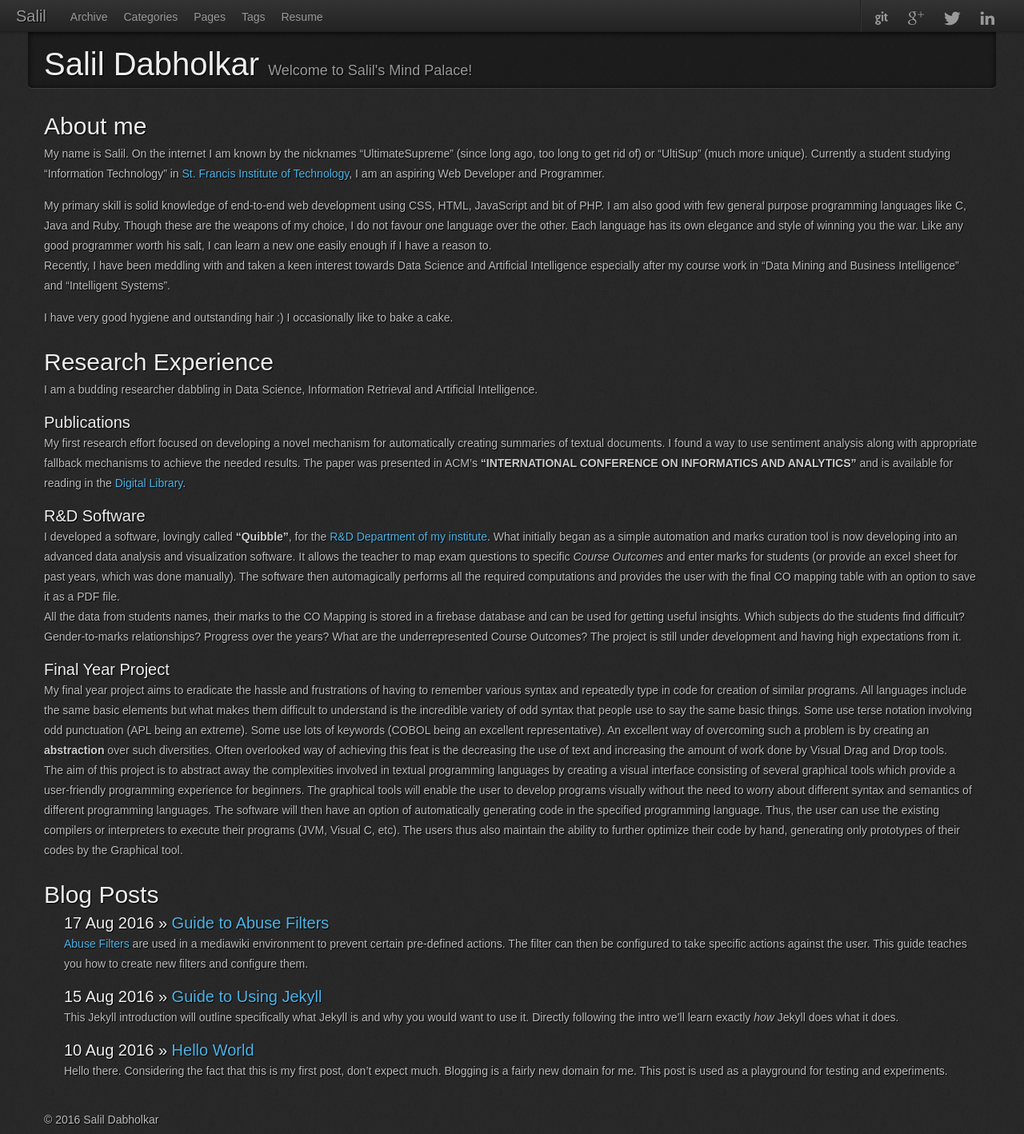
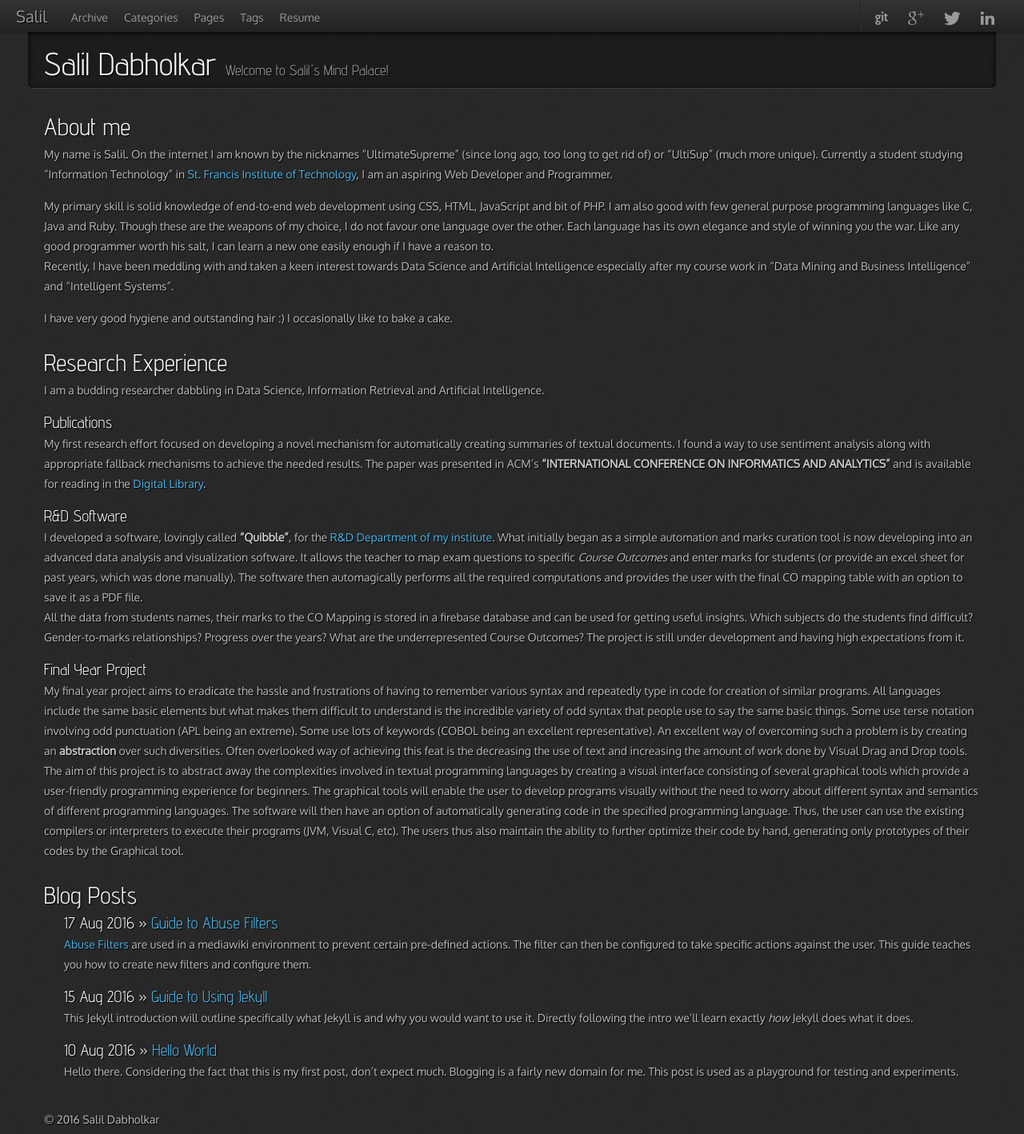
Before and after one commit to salildabholkar/salildabholkar.github.com, a Jekyll site: the page built from index.md, in a window 1280 px wide. Shown: the whole page at 80% size. Built offline with Jekyll 4.4.1, drawn with Linux system fonts in a browser that asks for light colours; nearby versions of some CDN libraries.

Commit message:
more optimizations

```diff
--- a/_includes/themes/hooligan/default.html
+++ b/_includes/themes/hooligan/default.html
@@ -12,8 +12,10 @@
       <script src="http://html5shim.googlecode.com/svn/trunk/html5.js"></script>
     <![endif]-->
 
-    <link href="{{ ASSET_PATH }}/css/main.css" rel="stylesheet">
-    <link rel="stylesheet" type="text/css" href="{{ ASSET_PATH }}/css-social-buttons/css/zocial.stripped.css">
+	<style>html, body { background-color: #2a2a2a !important;}</style>
+	<link href="{{ ASSET_PATH }}/css/main.css" rel="stylesheet">
+    <link href="{{ ASSET_PATH }}/css-social-buttons/css/zocial.stripped.css" rel="stylesheet">
+	<link href="https://fonts.googleapis.com/css?family=Advent+Pro|Oxygen" rel="stylesheet">
 
 	<!-- fav and touch icons -->
     <link rel="shortcut icon" href="https://salildabholkar.github.io/favicon.ico">
--- a/assets/themes/hooligan/css-social-buttons/css/zocial.stripped.css
+++ b/assets/themes/hooligan/css-social-buttons/css/zocial.stripped.css
@@ -1,167 +1,93 @@
-@charset "UTF-8";
-
-/*!
-Code written by Sam Collins (@smcllns) of www.eventasaur.us
-You are free to use this work commercially
-You are free to extend this work without permissions from the author (just do so tastefully eh?)
-Enjoy
-*/
-
-/* Reference icons from font-files */
-
-@font-face {
-	font-family: 'zocial';
-	font-style: normal;
-	font-weight: normal;
-	src: url('zocial-regular-webfont.eot');
-	src: url('zocial-regular-webfont.eot?#iefix') format('embedded-opentype'),
-		url('zocial-regular-webfont.woff') format('woff'),
-		url('zocial-regular-webfont.ttf') format('truetype'),
-		url('zocial-regular-webfont.svg#ZocialRegular') format('svg');
-	unicode-range: U+0-U+10FFFF;
-}
-
-
-
+@charset "UTF-8";@font-face{font-family:'zocial';font-style:normal;font-weight:normal;src:url('zocial-regular-webfont.eot');src:url('zocial-regular-webfont.eot?#iefix') format('embedded-opentype'),
+url('zocial-regular-webfont.woff') format('woff'),
+url('zocial-regular-webfont.ttf') format('truetype'),
+url('zocial-regular-webfont.svg#ZocialRegular') format('svg');unicode-range:U+0-U+10FFFF;}
 .zocial,
-a.zocial {
-
-	cursor: pointer;
-	display: inline-block;
-	font: bold 100%/2.1 "Lucida Grande", Tahoma, sans-serif;
-	text-align: center;
-	text-decoration: none;
-	text-shadow: 0 1px 0 rgba(0,0,0,0.5);
-	white-space: nowrap;
-
-	-moz-user-select: none;
-	-webkit-user-select: none;
-	user-select: none;
-
-	position: relative;
-
-	-moz-border-radius: .3em;
-	-webkit-border-radius: .3em;
-	border-radius: .3em;
-}
-
-.zocial:before {
-	content: "";
-	border-right: 0.075em solid rgba(0,0,0,0.1);
-	float: left;
-	font: 120%/1.65 zocial;
-	font-style: normal;
-	font-weight: normal;
-	margin: 0 0.5em 0 0;
-	padding: 0 0.5em;
-	text-align: center;
-	text-decoration: none;
-	text-transform: none;
-
-	/*-moz-box-shadow: 0.075em 0 0 rgba(255,255,255,0.25);
-	-webkit-box-shadow: 0.075em 0 0 rgba(255,255,255,0.25);
-	box-shadow: 0.075em 0 0 rgba(255,255,255,0.25);*/
-
-	-webkit-font-smoothing: antialiased;
-}
-
-
-.zocial:active {
-	outline: none; /* outline is visible on :focus */
-}
-
-/* Buttons can be displayed as standalone icons by adding a class of "icon" */
-
-.zocial.icon {
-
-}
-.zocial.icon:before {
-	box-shadow: none;
-	border: none;
-}
-
-/* Button icon and color */
-/* Icon characters are stored in unicode private area */
-.zocial.amazon:before {content: "\E040";}
-.zocial.android:before {content: "\E005";}
-.zocial.angellist:before {content: "\E06C";}
-.zocial.aol:before {content: "\E001";}
-.zocial.appstore:before {content: "\E020";}
-.zocial.bitcoin:before {content: "\E011"; color: #f7931a;}
-.zocial.blogger:before {content: "\E021";}
-.zocial.call:before {content: "\E016";}
-.zocial.cal:before {content: "\E00D";}
-.zocial.cart:before {content: "\E06A";}
-.zocial.chrome:before {content: "\E03A";}
-.zocial.cloudapp:before {content: "\E042";}
-.zocial.creativecommons:before {content: "\E022";}
-.zocial.delicious:before {content: "\E002";}
-.zocial.digg:before {content: "\E01A";}
-.zocial.disqus:before {content: "\E030";}
-.zocial.dribbble:before {content: "\E023";}
-.zocial.dropbox:before {content: "\E043"; color: #1f75cc;}
-.zocial.email:before {content: "\E03C"; color: #312c2a;}
-.zocial.eventasaurus:before {content: "\E055"; color: #9de428;}
-.zocial.eventbrite:before {content: "\E05B";}
-.zocial.eventful:before {content: "\E006"; color: #0066CC;}
-.zocial.evernote:before {content: "\E024";}
-.zocial.facebook:before {content: "\E045";}
-.zocial.fivehundredpx:before {content: "\E00F"; color: #29b6ff;}
-.zocial.flattr:before {content: "\E004";}
-.zocial.flickr:before {content: "\E025";}
-.zocial.forrst:before {content: "\E019"; color: #50894f;}
-.zocial.foursquare:before {content: "\E013";}
-.zocial.github:before {content: "\E046";}
-.zocial.gmail:before {content: "\E04C"; color: #f00;}
-.zocial.google:before {content: "\E026";}
-.zocial.googleplay:before {content: "\E05E";}
-.zocial.googleplus:before {content: "\E00A";}
-.zocial.gowalla:before {content: "\E01F";}
-.zocial.grooveshark:before {content: "\E017";}
-.zocial.guest:before {content: "\E01E";}
-.zocial.html5:before {content: "\E014";}
-.zocial.ie:before {content: "\E015";}
-.zocial.instagram:before {content: "\E06D";}
-.zocial.instapaper:before {content: "\E028";}
-.zocial.intensedebate:before {content: "\E05A";}
-.zocial.itunes:before {content: "\E048"; color: #1a6dd2;}
-.zocial.klout:before {content: "\E02A"; }
-.zocial.lanyrd:before {content: "\E00C";}
-.zocial.lastfm:before {content: "\E04B";}
-.zocial.linkedin:before {content: "\E02B";}
-.zocial.macstore:before {content: "\E03D";}
-.zocial.meetup:before {content: "\E02C";}
-.zocial.myspace:before {content: "\E03E";}
-.zocial.ninetyninedesigns:before {content: "\E018"; color: #f50;}
-.zocial.openid:before {content: "\E04E"; color: #ff921d;}
-.zocial.opentable:before {content: "\E05F";}
-.zocial.paypal:before {content: "\E003";}
-.zocial.pinboard:before {content: "\E04D";}
-.zocial.pinterest:before {content: "\E010";}
-.zocial.plancast:before {content: "\E02F";}
-.zocial.plurk:before {content: "\E049";}
-.zocial.podcast:before {content: "\E03F";}
-.zocial.posterous:before {content: "\E05D";}
-.zocial.print:before {content: "\E06B";}
-.zocial.quora:before {content: "\E050";}
-.zocial.reddit:before {content: "\E01D"; color: red;}
-.zocial.rss:before {content: "\E031";}
-.zocial.scribd:before {content: "\E05C"; color: #00d5ea;}
-.zocial.skype:before {content: "\E032";}
-.zocial.smashing:before {content: "\E009";}
-.zocial.songkick:before {content: "\E04A";}
-.zocial.soundcloud:before {content: "\E052";}
-.zocial.spotify:before {content: "\E01C";}
-.zocial.stumbleupon:before {content: "\E00E";}
-.zocial.tumblr:before {content: "\E053";}
-.zocial.twitter:before {content: "\E033";}
-.zocial.viadeo:before {content: "\E027"; color: #f59b20;}
-.zocial.vimeo:before {content: "\E035";}
-.zocial.weibo:before {content: "\E029"; color: #e6162d;}
-.zocial.wikipedia:before {content: "\E00B";}
-.zocial.windows:before {content: "\E036";}
-.zocial.xing:before {content: "\E037"}
-.zocial.wordpress:before {content: "\E056";}
-.zocial.yahoo:before {content: "\E038";}
-.zocial.yelp:before {content: "\E058";}
-.zocial.youtube:before {content: "\E034";}
+a.zocial{cursor:pointer;display:inline-block;font:bold 100%/2.1 "Lucida Grande", Tahoma, sans-serif;text-align:center;text-decoration:none;text-shadow:0 1px 0 rgba(0,0,0,0.5);white-space:nowrap;-moz-user-select:none;-webkit-user-select:none;user-select:none;position:relative;-moz-border-radius:.3em;-webkit-border-radius:.3em;border-radius:.3em;}
+.zocial:before{content:"";border-right:0.075em solid rgba(0,0,0,0.1);float:left;font:120%/1.65 zocial;font-style:normal;font-weight:normal;margin:0 0.5em 0 0;padding:0 0.5em;text-align:center;text-decoration:none;text-transform:none;-webkit-font-smoothing:antialiased;}
+.zocial:active{outline:none;}
+.zocial.icon{}
+.zocial.icon:before{box-shadow:none;border:none;}
+.zocial.amazon:before{content:"\E040";}
+.zocial.android:before{content:"\E005";}
+.zocial.angellist:before{content:"\E06C";}
+.zocial.aol:before{content:"\E001";}
+.zocial.appstore:before{content:"\E020";}
+.zocial.bitcoin:before{content:"\E011";color:#f7931a;}
+.zocial.blogger:before{content:"\E021";}
+.zocial.call:before{content:"\E016";}
+.zocial.cal:before{content:"\E00D";}
+.zocial.cart:before{content:"\E06A";}
+.zocial.chrome:before{content:"\E03A";}
+.zocial.cloudapp:before{content:"\E042";}
+.zocial.creativecommons:before{content:"\E022";}
+.zocial.delicious:before{content:"\E002";}
+.zocial.digg:before{content:"\E01A";}
+.zocial.disqus:before{content:"\E030";}
+.zocial.dribbble:before{content:"\E023";}
+.zocial.dropbox:before{content:"\E043";color:#1f75cc;}
+.zocial.email:before{content:"\E03C";color:#312c2a;}
+.zocial.eventasaurus:before{content:"\E055";color:#9de428;}
+.zocial.eventbrite:before{content:"\E05B";}
+.zocial.eventful:before{content:"\E006";color:#0066CC;}
+.zocial.evernote:before{content:"\E024";}
+.zocial.facebook:before{content:"\E045";}
+.zocial.fivehundredpx:before{content:"\E00F";color:#29b6ff;}
+.zocial.flattr:before{content:"\E004";}
+.zocial.flickr:before{content:"\E025";}
+.zocial.forrst:before{content:"\E019";color:#50894f;}
+.zocial.foursquare:before{content:"\E013";}
+.zocial.github:before{content:"\E046";}
+.zocial.gmail:before{content:"\E04C";color:#f00;}
+.zocial.google:before{content:"\E026";}
+.zocial.googleplay:before{content:"\E05E";}
+.zocial.googleplus:before{content:"\E00A";}
+.zocial.gowalla:before{content:"\E01F";}
+.zocial.grooveshark:before{content:"\E017";}
+.zocial.guest:before{content:"\E01E";}
+.zocial.html5:before{content:"\E014";}
+.zocial.ie:before{content:"\E015";}
+.zocial.instagram:before{content:"\E06D";}
+.zocial.instapaper:before{content:"\E028";}
+.zocial.intensedebate:before{content:"\E05A";}
+.zocial.itunes:before{content:"\E048";color:#1a6dd2;}
+.zocial.klout:before{content:"\E02A";}
+.zocial.lanyrd:before{content:"\E00C";}
+.zocial.lastfm:before{content:"\E04B";}
+.zocial.linkedin:before{content:"\E02B";}
+.zocial.macstore:before{content:"\E03D";}
+.zocial.meetup:before{content:"\E02C";}
+.zocial.myspace:before{content:"\E03E";}
+.zocial.ninetyninedesigns:before{content:"\E018";color:#f50;}
+.zocial.openid:before{content:"\E04E";color:#ff921d;}
+.zocial.opentable:before{content:"\E05F";}
+.zocial.paypal:before{content:"\E003";}
+.zocial.pinboard:before{content:"\E04D";}
+.zocial.pinterest:before{content:"\E010";}
+.zocial.plancast:before{content:"\E02F";}
+.zocial.plurk:before{content:"\E049";}
+.zocial.podcast:before{content:"\E03F";}
+.zocial.posterous:before{content:"\E05D";}
+.zocial.print:before{content:"\E06B";}
+.zocial.quora:before{content:"\E050";}
+.zocial.reddit:before{content:"\E01D";color:red;}
+.zocial.rss:before{content:"\E031";}
+.zocial.scribd:before{content:"\E05C";color:#00d5ea;}
+.zocial.skype:before{content:"\E032";}
+.zocial.smashing:before{content:"\E009";}
+.zocial.songkick:before{content:"\E04A";}
+.zocial.soundcloud:before{content:"\E052";}
+.zocial.spotify:before{content:"\E01C";}
+.zocial.stumbleupon:before{content:"\E00E";}
+.zocial.tumblr:before{content:"\E053";}
+.zocial.twitter:before{content:"\E033";}
+.zocial.viadeo:before{content:"\E027";color:#f59b20;}
+.zocial.vimeo:before{content:"\E035";}
+.zocial.weibo:before{content:"\E029";color:#e6162d;}
+.zocial.wikipedia:before{content:"\E00B";}
+.zocial.windows:before{content:"\E036";}
+.zocial.xing:before{content:"\E037"}
+.zocial.wordpress:before{content:"\E056";}
+.zocial.yahoo:before{content:"\E038";}
+.zocial.yelp:before{content:"\E058";}
+.zocial.youtube:before{content:"\E034";}
```
Also changed, not shown: assets/themes/hooligan/css/main.css, assets/themes/hooligan/images/bgs/body.png.
